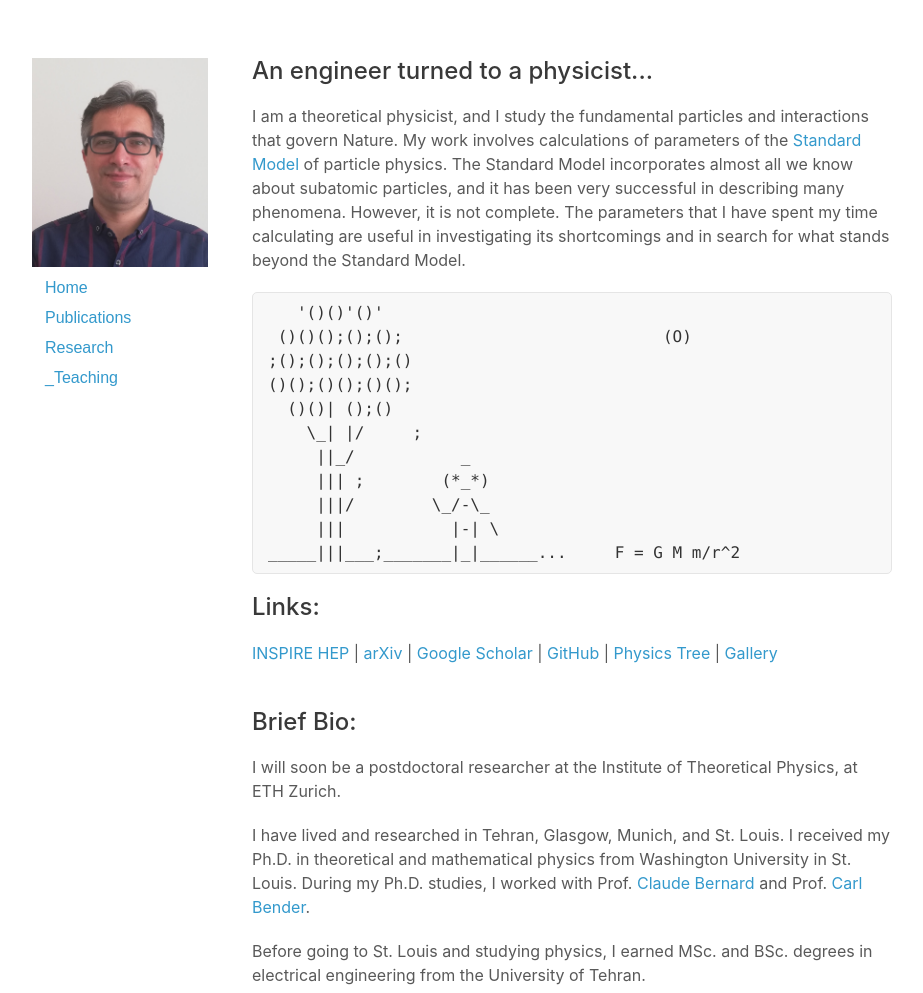
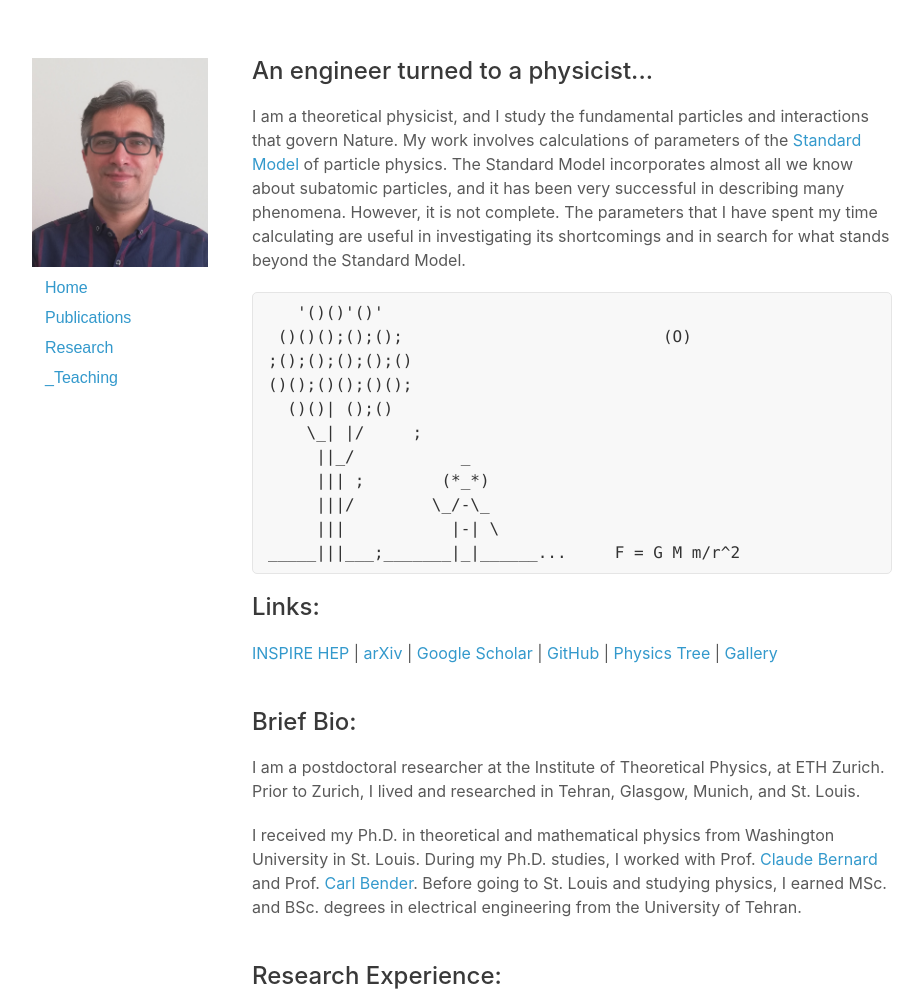
Before and after one commit to jkomijani/jkomijani.github.io, a plain HTML site: page index.html in a window 1280 px wide. Shown: the top 993 px of the page, without its empty margins (178-1101 px from the left). Drawn offline with Linux system fonts and the light colour scheme.

Commit message:
First update in Zurich.

```diff
--- a/index.html
+++ b/index.html
@@ -79,11 +79,11 @@ _____|||___;_______|_|______...     F = G M m/r^2</pre>
         <br>
         <h2>Brief Bio:</h2>
 
-        <p>I will soon be a postdoctoral researcher at the Institute of
-        Theoretical Physics, at ETH Zurich.</p>
+        <p>I am a postdoctoral researcher at the Institute of Theoretical
+        Physics, at ETH Zurich. Prior to Zurich, I lived and researched in
+        Tehran, Glasgow, Munich, and St. Louis.</p>
 
-        <p>I have lived and researched in Tehran, Glasgow, Munich,
-        and St. Louis. I received my Ph.D. in theoretical and mathematical
+        <p>I received my Ph.D. in theoretical and mathematical
         physics from Washington University in St. Louis.
         During my Ph.D. studies, I worked with
         Prof.
@@ -92,9 +92,7 @@ _____|||___;_______|_|______...     F = G M m/r^2</pre>
         and Prof.
         <a = href="https://academictree.org/physics/peopleinfo.php?pid=476157">
             Carl Bender</a>.
-        </p>
-
-        <p>Before going to St. Louis and studying physics,
+        Before going to St. Louis and studying physics,
         I earned MSc. and BSc. degrees in electrical engineering from
         the University of Tehran.
         </p>
```
Also changed, not shown: research.html (+1 -1 lines), 2 other files.
